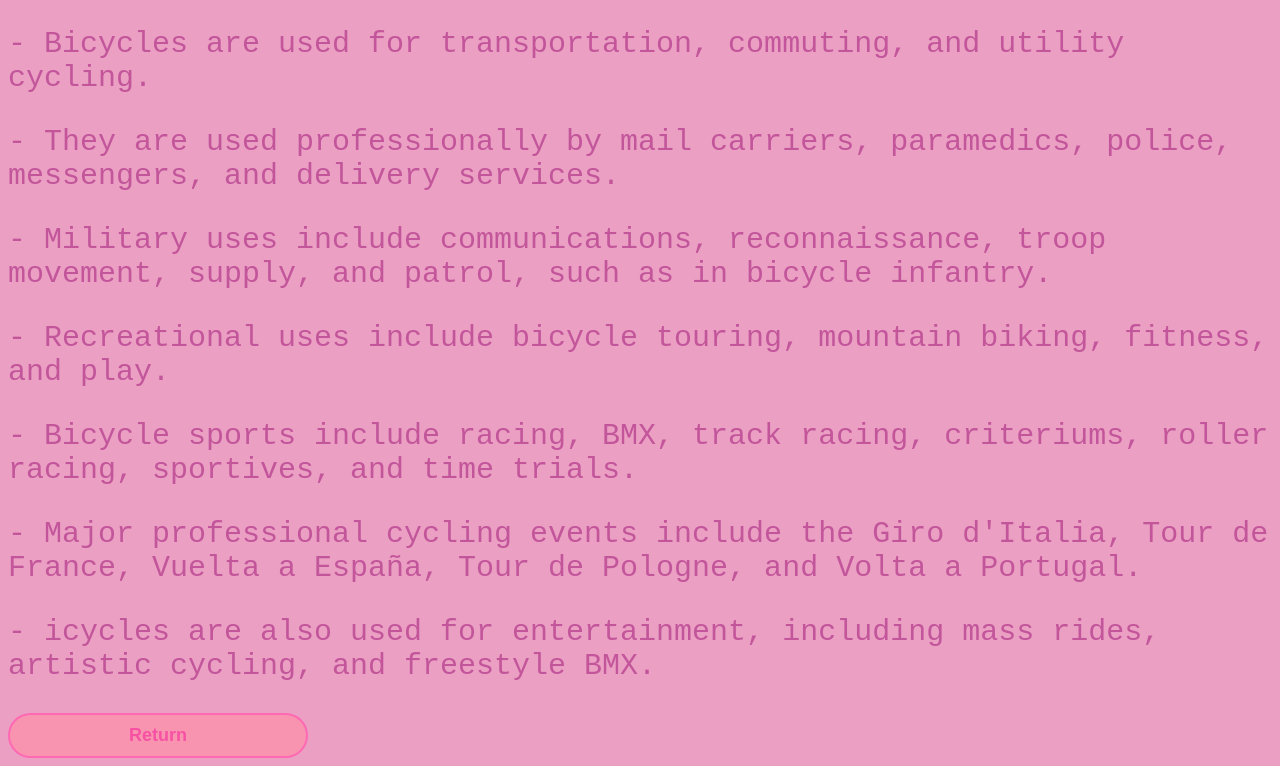
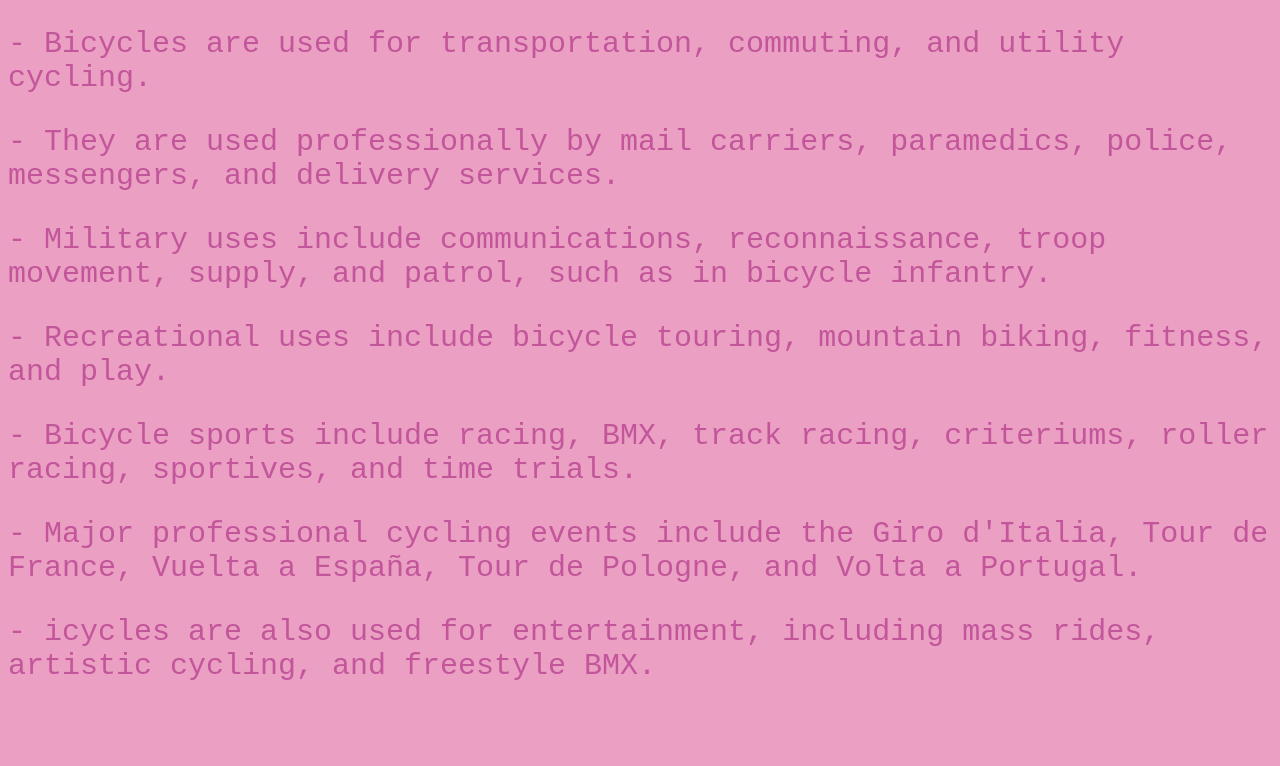
Before and after one commit to vladib24/First-site, a website: page uses.html in a window 1280 px wide. Shown: the part 94-860 px from the top of the page. After the commit the page ends 807 px from the top, so only its background shows below. Drawn offline with Linux system fonts and the light colour scheme.

Commit message:
Update uses.html

```diff
--- a/uses.html
+++ b/uses.html
@@ -48,9 +48,7 @@
         artistic cycling, and freestyle BMX.
       </p>
     </div>
-    <button class="link" id="toStart" type="button" onclick="testClick()">
-      Return
-    </button>
+
     <script>
       function testClick() {
         window.location = "index.html";
```
